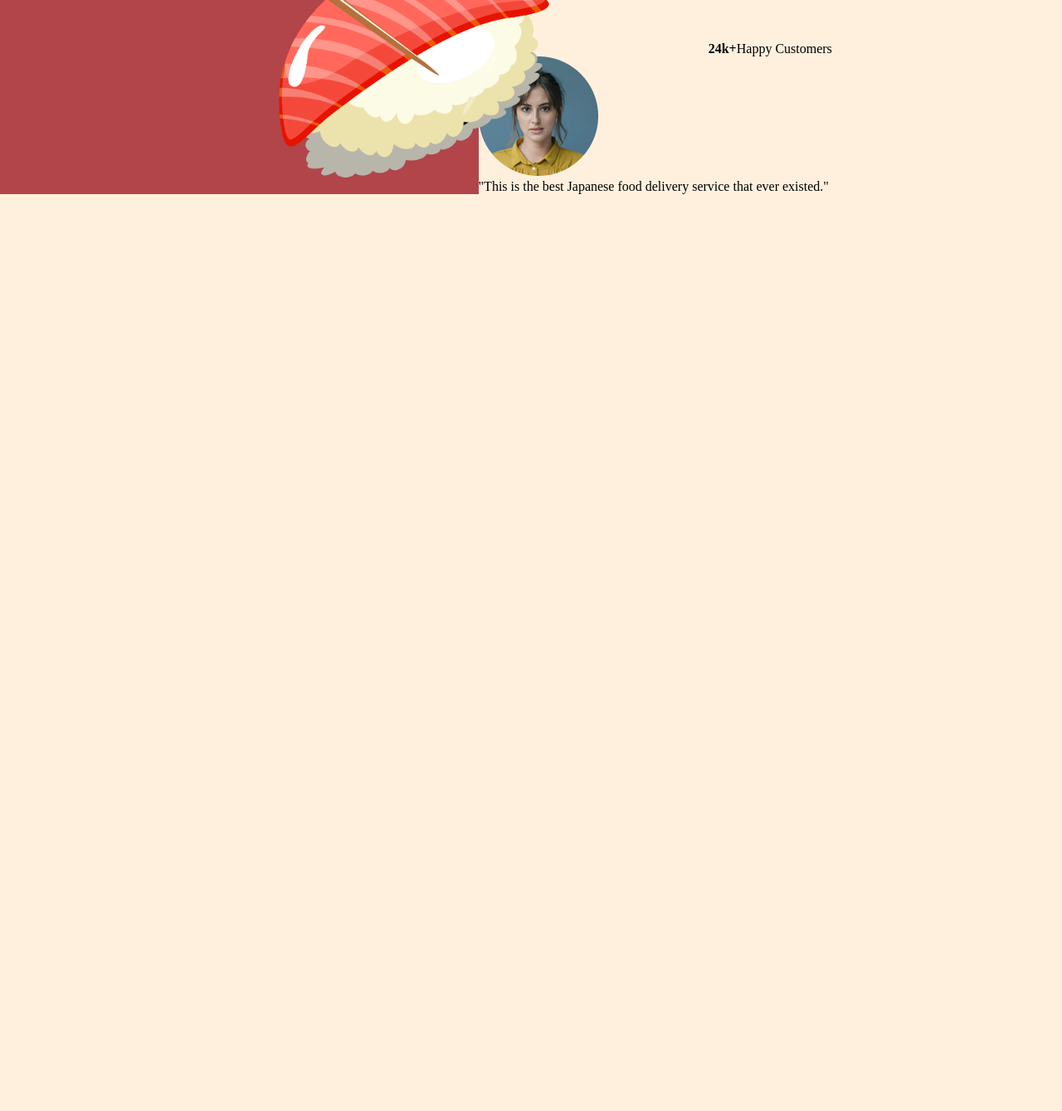
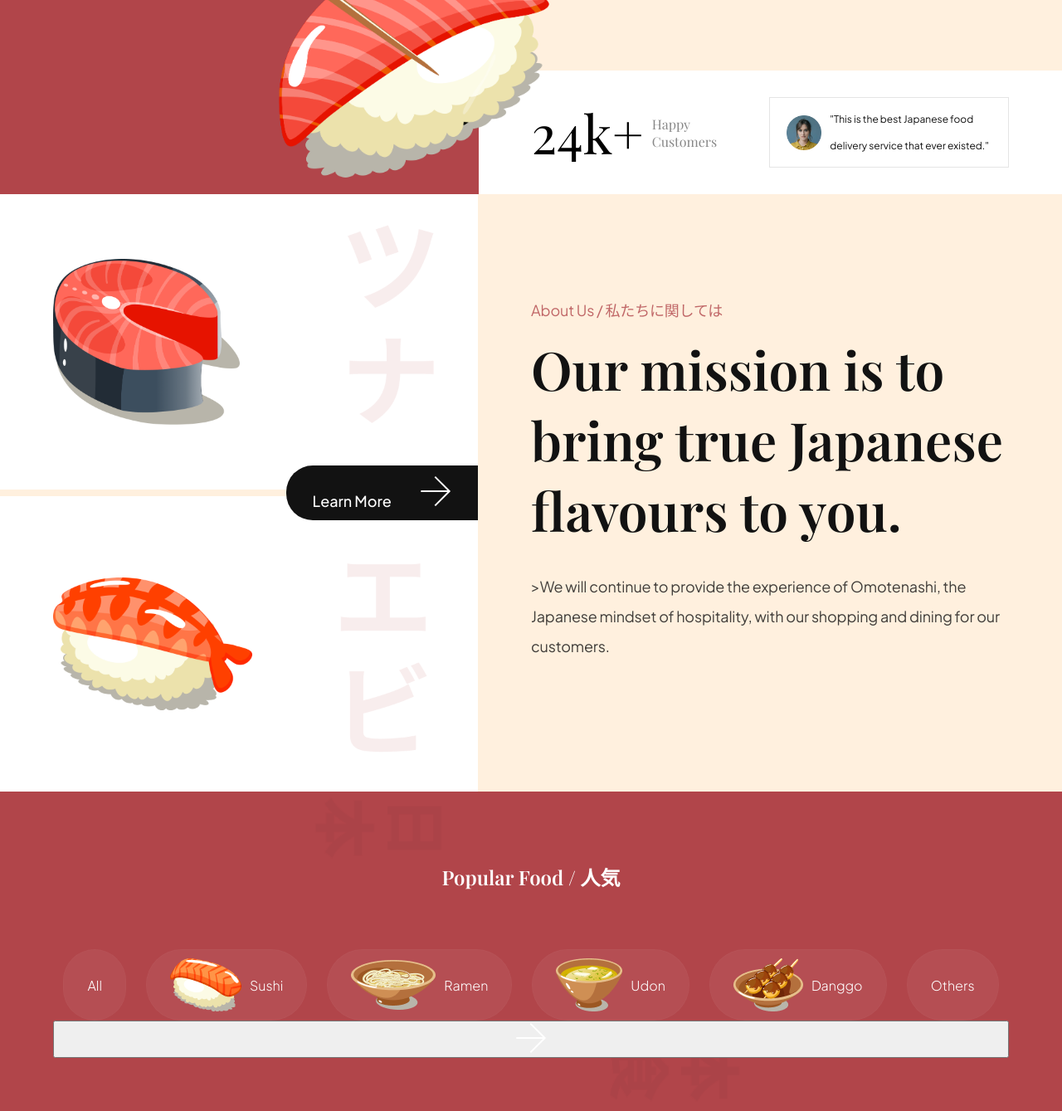
Before and after one commit to suraj270702/Sushi-web, a website built with Vite: page index.html in a window 1280 px wide. Shown: the part 564-1903 px from the top of the page at 83% size. Before the commit the page ends 800 px from the top, so only its background shows below. Built offline with nearby package versions, Linux system fonts and the light colour scheme.

Commit message:
about us added

```diff
--- /dev/null
+++ b/css/sections/about.css
@@ -0,0 +1,82 @@
+.about-us{
+    display: flex;
+    min-height: 720px;
+    overflow: hidden;
+}
+
+.about-us__image {
+    flex: 1;
+    display: flex;
+    flex-direction: column;
+    justify-content: center;
+
+    background: var(--color-white);
+
+    position: relative;
+  }
+
+  .about-us__image div {
+    padding: 32px 64px;
+
+    flex: 1;
+    display: flex;
+    align-items: center;
+
+    background-position: center;
+    background-repeat: no-repeat;
+    background-size: contain;
+  }
+
+  .about-us__image-sushi3 {
+    border-bottom: 8px solid var(--color-creamson);
+
+    background-image: url("../../assets/about_bg1.png")
+  }
+
+  .about-us__image-sushi2 {
+    background-image: url("../../assets/about_bg2.png")
+  }
+
+  .about-us__image-sushi3 img {
+    width: 225px;
+    height: 200px;
+  }
+
+  .about-us__image-sushi2 img {
+    width: 240px;
+    height: 160px;
+  }
+
+  .about-us__button {
+    position: absolute;
+    right: 0;
+
+    padding: 12px 32px;
+    min-height: 64px;
+
+    background: var(--secondary-color);
+    border-radius: 32px 0 0 32px;
+    border: 0;
+    outline: 0;
+
+    color: #fff;
+    font-family: var(--plus-jakarta-sans);
+    font-weight: 500;
+    font-size: 18px;
+    line-height: 23px;
+
+    cursor: pointer;
+  }
+
+  .about-us__button img {
+    object-fit: contain;
+    margin-left: 32px;
+  }
+
+  .about-us__content{
+    padding: 64px;
+    flex: 1;
+    display: flex;
+    justify-content: center;
+    flex-direction: column;
+  }
--- a/css/sections/hero.css
+++ b/css/sections/hero.css
@@ -92,3 +92,53 @@
     height: 46px;
     object-fit: contain;
 }
+
+.hero-content__testimonial{
+    padding: 32px 64px;
+    display: flex;
+    flex-wrap: wrap;
+    gap: 20px;
+    background: var(--color-white);
+}
+
+.hero-content__customer{
+    flex: 1;
+    gap: 10px;
+}
+
+.hero-content__customer h4{
+    font-size: 64px;
+    font-weight: 400;
+    font-family: var(--playfair-display);
+}
+
+.hero-content__customer p{
+    font-size: 16px;
+    font-weight: 300;
+    font-family: var(--playfair-display);
+    color: var(--secondary-color);
+    opacity: 0.5;
+}
+.hero-content__review {
+    flex: 1;
+    display: flex;
+    align-items: center;
+    gap: 10px;
+    padding-left: 20px;
+    border: 1px solid rgba(2,2,2,0.1);
+    min-width: 200px;
+
+}
+
+.hero-content__review img{
+    width: 42px;
+    height: 42px;
+}
+
+.hero-content__review p{
+    font-size: 12px;
+    font-weight: 400;
+    line-height: 32px;
+    font-family: var(--plus-jakarta-sans);
+    color: var(--secondary-color);
+}
--- /dev/null
+++ b/css/sections/popular.css
@@ -0,0 +1,46 @@
+.popular-foods{
+    padding: 64px;
+    display: flex;
+    flex-direction: column;
+    background-color: var(--primary-color);
+    background-image: url('../../assets/popular_bg.png');
+    background-position: center;
+    background-repeat: no-repeat;
+    background-size: contain;
+    overflow: hidden;
+}
+
+.popular-foods__title{
+    font-style: 56px;
+    font-family: var(--playfair-display);
+    font-weight: 600;
+    line-height: 78px;
+    color: #fff;
+    text-align: center;
+
+}
+.popular-foods__filters {
+    margin-top: 48px;
+    max-width: 100%;
+    overflow-x: auto;
+    display: flex;
+    justify-content: center;
+    gap: 24px;
+}
+
+.popular-foods__filter-btn {
+    padding: 10px 28px;
+    display: flex;
+    flex-direction: row;
+    align-items: center;
+    gap: 10px;
+    background: rgba(255,255,255,0.05);
+    border: 1px solid rgba(255,255,255,0.02);
+    border-radius: 46px;
+    font-size: 16px;
+    font-weight: 300;
+    line-height: 25px;
+    font-family: var(--plus-jakarta-sans);
+    color: #fff;
+    cursor: pointer;
+}
--- a/css/style.css
+++ b/css/style.css
@@ -4,14 +4,16 @@
 /* other css file imports
 
 
-@import url("sections/about.css");
-@import url("sections/popular.css");
+
+
 @import url("sections/trending.css");
 @import url("sections/subscribe.css");
 @import url("sections/footer.css");
 */
 @import url("sections/header.css");
 @import url("sections/hero.css");
+@import url("sections/about.css");
+@import url("sections/popular.css");
 
 /* CSS variables for reusablity across all files (including above imported) */
 :root {
@@ -61,3 +63,48 @@ body {
     justify-content: space-between;
     align-items: center;
   }
+
+  .sushi__subtitle {
+    font-size: 18px;
+    font-weight: 400;
+    font-family: var(--plus-jakarta-sans);
+
+    color: var(--primary-color);
+    opacity: 0.8;
+
+    letter-spacing: -0.01em;
+  }
+
+  .sushi__title {
+    font-size: 64px;
+    font-weight: 600;
+    font-family: var(--playfair-display);
+
+    color: var(--secondary-color);
+
+    margin-top: 16px;
+  }
+
+  .sushi__description {
+    font-size: 18px;
+    font-weight: 400;
+    font-family: var(--plus-jakarta-sans);
+
+    line-height: 36px;
+    letter-spacing: -0.01em;
+
+    color: var(--secondary-color);
+    opacity: 0.8;
+
+    margin: 32px 0px;
+  }
+
+  .sushi__hide-scrollbar::-webkit-scrollbar {
+    display: none;
+  }
+
+  /* Hide scrollbar for IE, Edge and Firefox */
+  .sushi__hide-scrollbar {
+    -ms-overflow-style: none; /* IE and Edge */
+    scrollbar-width: none; /* Firefox */
+  }
--- a/index.html
+++ b/index.html
@@ -74,6 +74,43 @@
         </div>
 
     </section>
+    <section class="about-us" id="about-us">
+     <div class="about-us__image">
+       <div class="about-us__image-sushi3">
+        <img src="assets/sushi-3.png" alt="sushi" />
+       </div>
+       <button class="about-us__button">Learn More <img src="assets/arrow-right.svg" alt=""></button>
+       <div class="about-us__image-sushi2">
+        <img src="assets/sushi-2.png" alt="sushi" />
+       </div>
+     </div>
+     <div class="about-us__content">
+      <p class="sushi__subtitle">About Us / 私たちに関しては</p>
+      <h3 class="sushi__title">Our mission is to bring true Japanese flavours to you.</h3>
+      <p class="sushi__description">
+        >We will continue to provide the experience of Omotenashi, the Japanese mindset of hospitality, with our shopping and dining for our customers.
+      </p>
+     </div>
+    </section>
+    <section class="popular-foods" id="menu">
+      <h2 class="popular-foods__title"> Popular Food / 人気</h2>
+      <div class="popular-foods__filters sushi__hide-scrollbar">
+        <button class="popular-foods__filter-btn active">All</button>
+        <button class="popular-foods__filter-btn "><img src="assets/sushi-9.png" alt="" />Sushi</button>
+        <button class="popular-foods__filter-btn "><img src="assets/sushi-8.png" alt="" />Ramen</button>
+        <button class="popular-foods__filter-btn "><img src="assets/sushi-7.png" alt="" />Udon</button>
+        <button class="popular-foods__filter-btn "><img src="assets/sushi-6.png" alt="" />Danggo</button>
+        <button class="popular-foods__filter-btn ">Others</button>
+
+      </div>
+      <div class="popular-foods__catalogue">
+
+      </div>
+      <button class="popular-foods__button">
+        <img src="assets/arrow-right.svg" alt="arrow" />
+      </button>
+
+    </section>
   </header>
 
 
```
